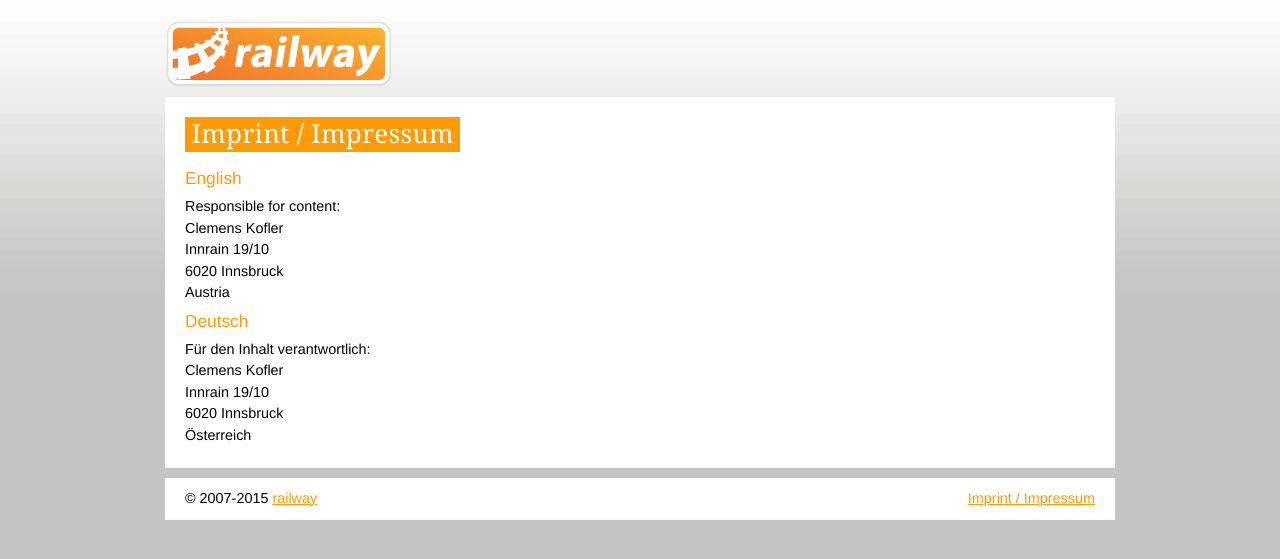
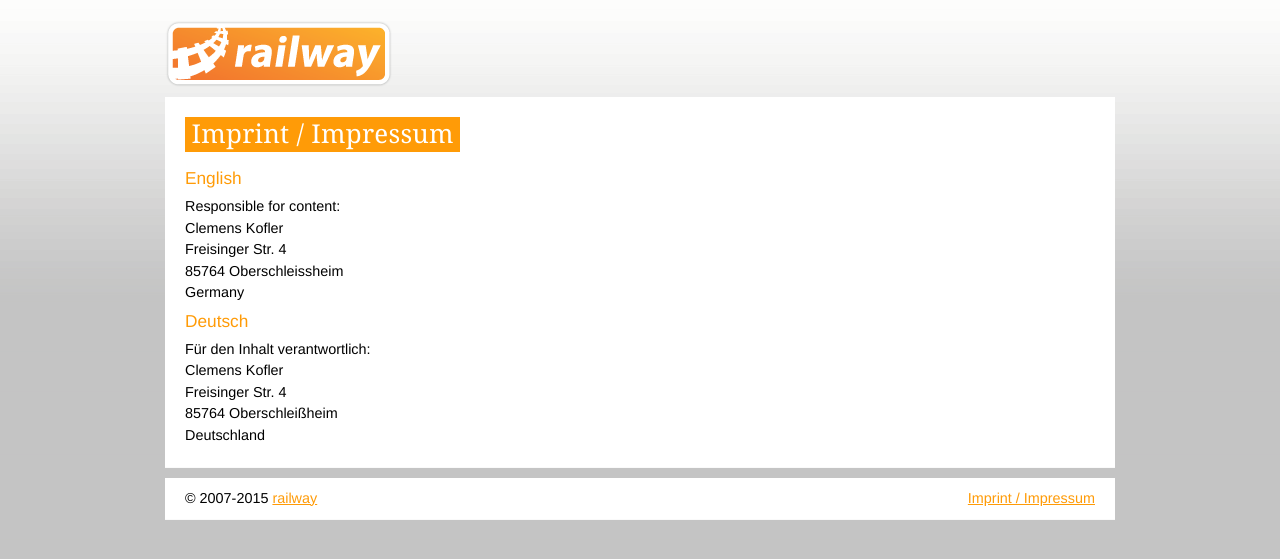
Before and after one commit to clemens/clemens.github.com, a Jekyll site: the page built from imprint.md, in a window 1280 px wide. Shown: the top 559 px of the page. Built offline with Jekyll 4.4.1, drawn with Linux system fonts in a browser that asks for light colours.

Commit message:
Update imprint

```diff
--- a/imprint.md
+++ b/imprint.md
@@ -23,9 +23,9 @@ Responsible for content:
 <p>
 
 Clemens Kofler<br />
-Innrain 19/10<br />
-6020 Innsbruck<br />
-Austria
+Freisinger Str. 4<br />
+85764 Oberschleissheim<br />
+Germany
 
 </p>
 <h3>
@@ -41,9 +41,9 @@ Für den Inhalt verantwortlich:
 <p>
 
 Clemens Kofler<br />
-Innrain 19/10<br />
-6020 Innsbruck<br />
-Österreich
+Freisinger Str. 4<br />
+85764 Oberschleißheim<br />
+Deutschland
 
 </p>
 </div>
```
